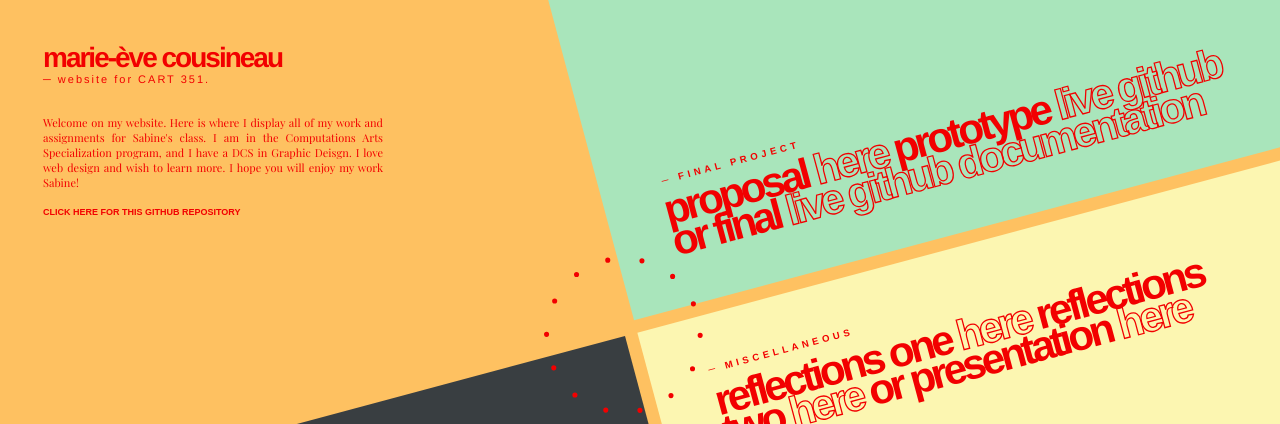
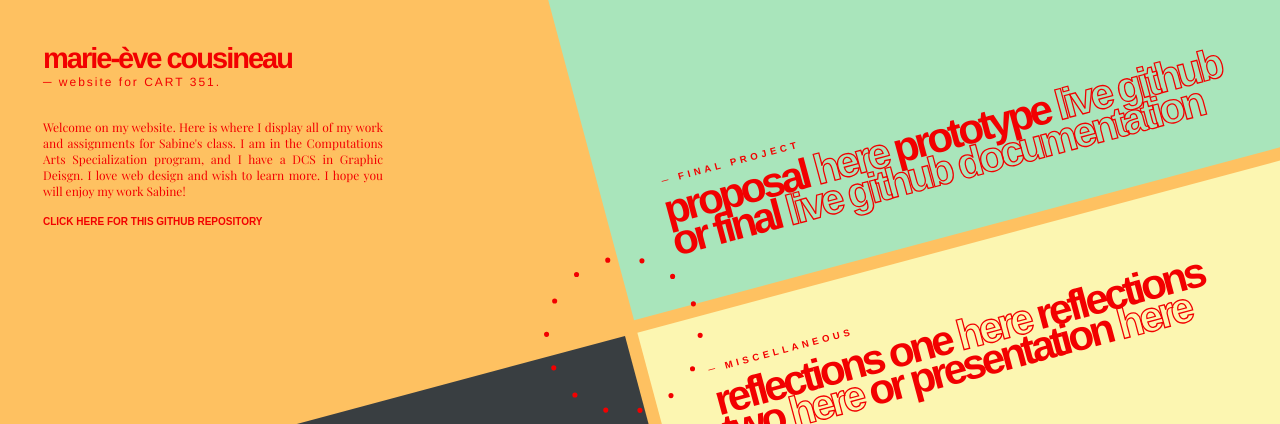
Before and after one commit to evoucou/CART351, a PHP site: page /assignment01/index.html in a window 1280 px wide. Shown: the top 424 px of the page. Run offline with PHP 8.4, Linux system fonts and the light colour scheme.

Commit message:
Website finished
Noticed the page title still said TEMPLATE CART351

```diff
--- a/assignment01/css/main.css
+++ b/assignment01/css/main.css
@@ -15,12 +15,12 @@ header {
 }
 
 header h1 {
-  font-size: 28px;
+  font-size: 29px;
   letter-spacing: -2px;
 }
 
 header h2 {
-  font-size: 11px;
+  font-size: 12px;
   font-weight: normal;
   margin-top: -20px;
   letter-spacing: 2px;
@@ -28,7 +28,7 @@ header h2 {
 
 header p {
   margin-top: 30px;
-  font-size: 11px;
+  font-size: 12px;
   font-family: 'Playfair Display', serif;
   text-align: justify;
   width: 340px;
@@ -38,7 +38,7 @@ header a {
   color: inherit;
   text-decoration-line: none;
   font-family: sans-serif;
-  font-size: 9px;
+  font-size: 10px;
   font-weight: bold;
 }
 
--- a/assignment01/index.html
+++ b/assignment01/index.html
@@ -1,7 +1,7 @@
 <!DOCTYPE html>
 <html>
 <head>
-  <title>TEMPLATE CART 351 PAGE</title>
+  <title>Marie-&Egrave;ve C. - CART351</title>
   <link rel="stylesheet" type="text/css" href="css/main.css">
   <meta name="keywords" content="Marie-Ève Cousineau, CART351, Concordia University, Sabine Rosenberg">
 <meta name="description" content="Marie-Ève Cousineau's personal website for CART351">
```
